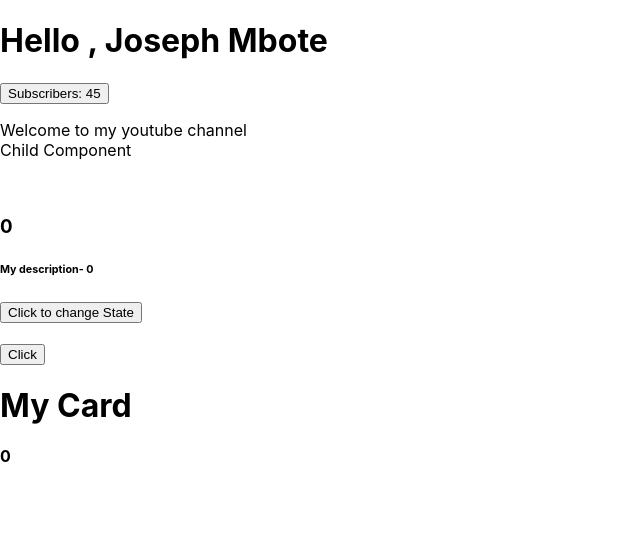
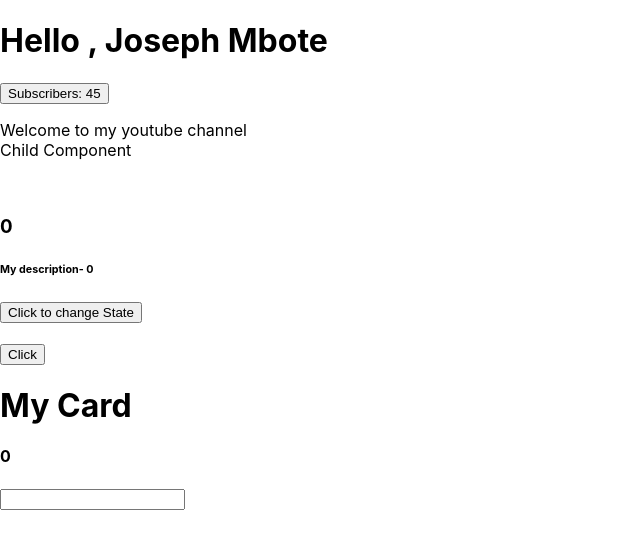
Before and after one commit to Mbote-Joseph/React-Learning-Contd, a React (Create React App) app: page / in a window 1280 px wide. Shown: the top 548 px of the page, without its empty margins (0-640 px from the left). Built offline with nearby package versions, Linux system fonts and the light colour scheme.

Commit message:
React Props and state

```diff
--- a/src/App.js
+++ b/src/App.js
@@ -1,5 +1,5 @@
 import "./App.css";
-import { Fragment, useState } from "react";
+import { Fragment, useState, useRef } from "react";
 
 function Youtube(props) {
   const [subs, setSubs] = useState(props.subscribers);
@@ -38,9 +38,12 @@ function Child() {
 
 function Card() {
   const [count, setCount] = useState(0);
+  const inputEl = useRef(true);
 
   const handleCardClick = () => {
     setCount((count) => count + 1);
+    // inputEl.focus();
+    console.log(inputEl);
   };
 
   return (
@@ -48,6 +51,8 @@ function Card() {
       <button onClick={handleCardClick}>Click </button>
       <h1>My Card</h1>
       <h4>{count}</h4>
+
+      <input type="text" name={inputEl} />
     </Fragment>
   );
 }
```
